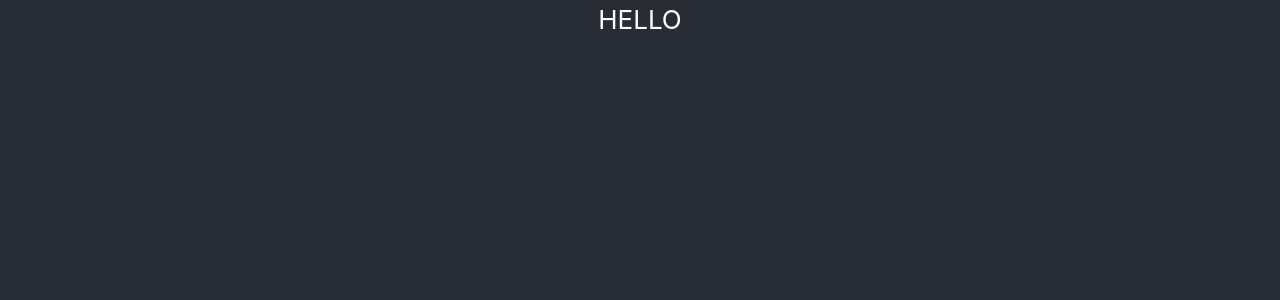
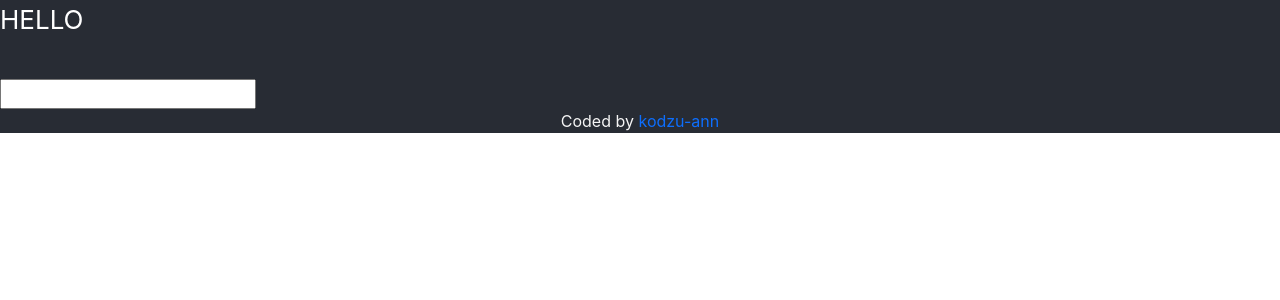
Before and after one commit to kodzu-ann/react-dictionary, a React (Create React App) app: page / in a window 1280 px wide. Shown: the top 300 px of the page. Built offline with nearby package versions, Linux system fonts and the light colour scheme.

Commit message:
add dictionary.js

```diff
--- a/src/App.css
+++ b/src/App.css
@@ -1,7 +1,14 @@
-.App {
-  text-align: center;
+.App-header {
   background-color: #282c34;
   color: white;
   font-size: calc(10px + 2vmin);
-  min-height: 100vh;
 }
+
+.App-footer {
+  background-color: #282c34;
+  color: whitesmoke;
+}
+
+.App-footer a {
+  text-decoration: none;
+}
--- a/src/App.js
+++ b/src/App.js
@@ -1,9 +1,18 @@
 import "./App.css";
+import Dictionary from "./Dictionary";
 
 function App() {
   return (
     <div className="App">
-      <header className="App-header ">HELLO</header>
+      <div className="containe">
+        <header className="App-header ">HELLO</header>
+        <main>
+          <Dictionary />
+        </main>
+        <footer className="App-footer text-center">
+          Coded by <a href="https://github.com/kodzu-ann"> kodzu-ann </a>
+        </footer>
+      </div>
     </div>
   );
 }
--- /dev/null
+++ b/src/Dictionary.css
@@ -0,0 +1,5 @@
+.Dictionary {
+  background-color: #282c34;
+  color: whitesmoke;
+  padding-top: 40px;
+}
--- /dev/null
+++ b/src/Dictionary.js
@@ -0,0 +1,23 @@
+import React, { useState } from "react";
+import "./Dictionary.css";
+
+export default function Dictionary() {
+  let [keyword, setKeyword] = useState("");
+
+  function search(event) {
+    event.preventDefault();
+    alert(`Searching for ${keyword}`);
+  }
+
+  function handleKeyWordChange(event) {
+    setKeyword(event.target.value);
+  }
+
+  return (
+    <div className="Dictionary">
+      <form onSubmit={search}>
+        <input type="search" autofocus={true} onChange={handleKeyWordChange} />
+      </form>
+    </div>
+  );
+}
```
